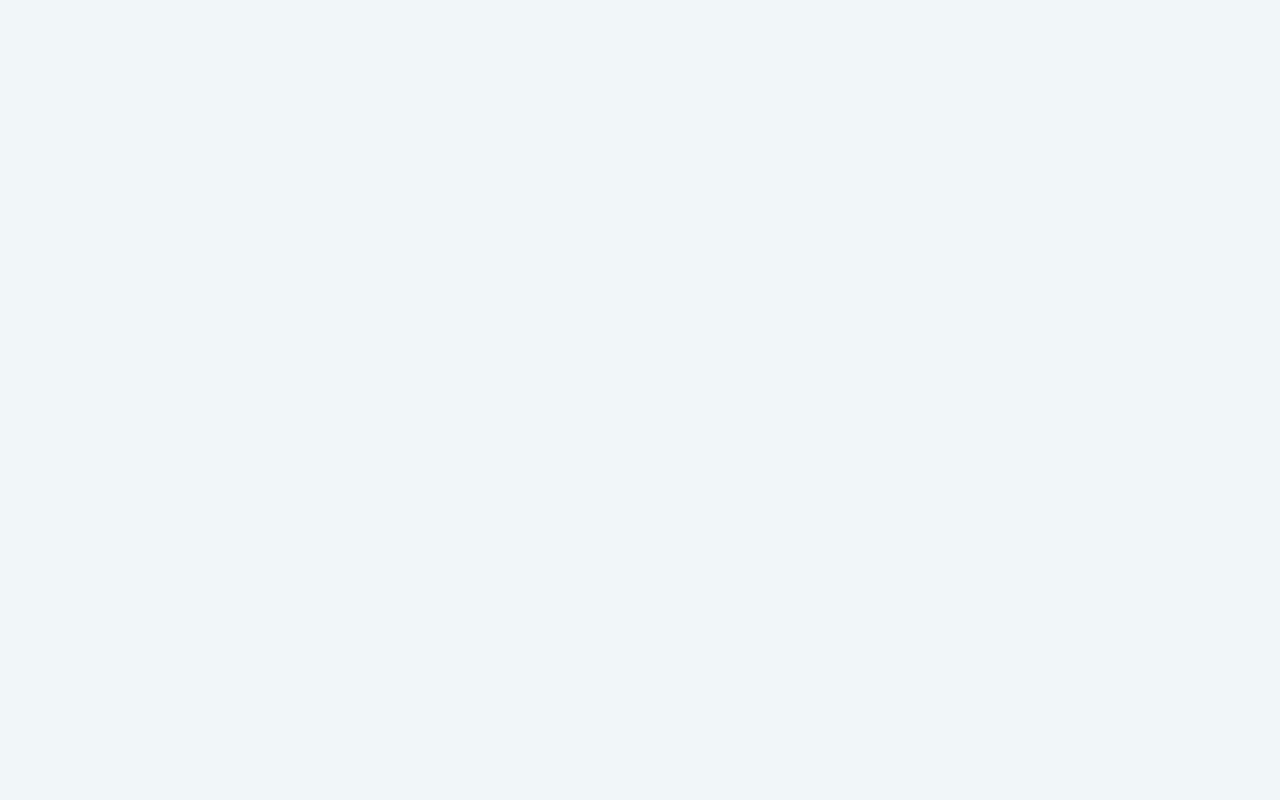
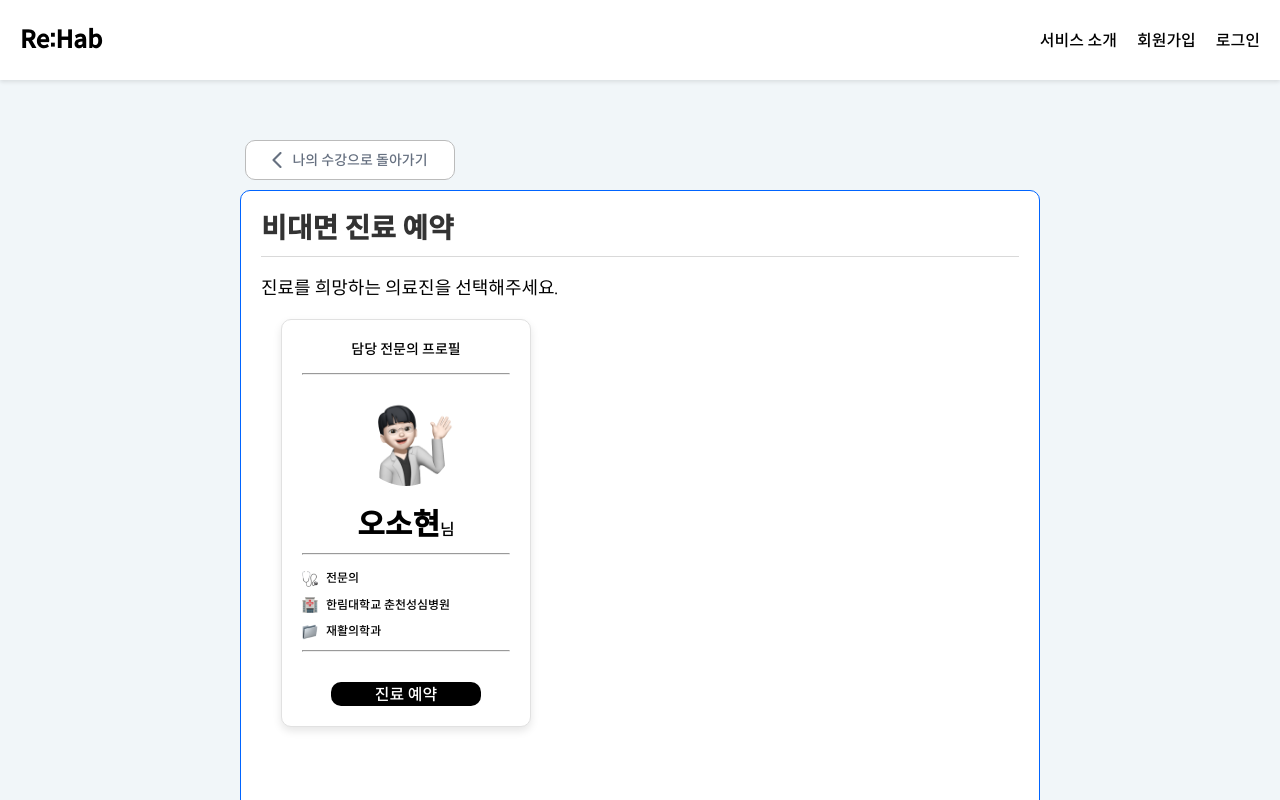
Before and after one commit to sync-without-async/Rehab-FrontEnd, a React (Vite) app: page /userreserve in a window 1280 px wide. Before the commit this address had no page. Shown: the top 800 px of the page. Built offline with nearby package versions, Linux system fonts and the light colour scheme.

Commit message:
Feat: 비대면 예약 의료진 예약 컴포넌트 구현( 해당 환자의 의료진 데이터 연결)

```diff
--- a/src/App.jsx
+++ b/src/App.jsx
@@ -4,6 +4,7 @@ import SignupPage from "./pages/SignupPage.jsx";
 import MyUserPage from './pages/User/MyUserPage.jsx';
 import DevelopPage from './pages/DevelopPage.jsx';
 import UserUntactReservePage from './pages/User/UserUntactReservePage.jsx';
+import UserReservePage from './pages/User/UserReservePage.jsx';
 import styled from "styled-components";
 import "./App.scss";
 
@@ -22,6 +23,7 @@ function App() {
           <Route path="/" element={<DevelopPage />} />
           <Route path="/userdash" element={<MyUserPage/>}/>
           <Route path="/useruntactreserve" element={<UserUntactReservePage/>} />
+          <Route path="/userreserve" element={<UserReservePage />} />
         </Routes>
       </Container>
     </Router>
--- /dev/null
+++ b/src/components/UserDashBoard/UserDoReserve.jsx
@@ -0,0 +1,51 @@
+import styled from "styled-components";
+import UserSelectCard from "./UserSelectCard";
+
+const Container = styled.div`
+  width: 800px;
+  height: 885px;
+  margin: 0 auto;
+  padding: 20px;
+  border: 1px solid #0064ff;
+  border-radius: 10px;
+  background-color: #ffffff;
+  font-family: "Spoqa Han Sans Neo", "sans-serif";
+  position: relative;
+`;
+
+const Title = styled.h1`
+  font-size: 28px;
+  font-weight: bold;
+  color: #333;
+  display: inline-block;
+`;
+
+const Divider = styled.hr`
+  width: 100%;
+  height: 1px;
+  background-color: #d9d9d9;
+  border: none;
+  margin-top: 10px;
+  margin-bottom: 20px;
+`;
+
+const Info = styled.p`
+  margin-top: 20px;
+  font-size: 18px;
+  font-weight: 300;
+  color: #000000;
+`
+
+const UserDoReserve = () => {
+
+  return (
+    <Container>
+      <Title>비대면 진료 예약</Title>
+      <Divider />
+      <Info>진료를 희망하는 의료진을 선택해주세요.</Info>
+      <UserSelectCard/>
+    </Container>
+  );
+};
+
+export default UserDoReserve;
--- /dev/null
+++ b/src/components/UserDashBoard/UserSelectCard.jsx
@@ -0,0 +1,139 @@
+import { useState, useEffect } from 'react';
+import styled from 'styled-components';
+import Icondoctor from "../../assets/icons/icondoctor.png";
+import Iconmajor from "../../assets/icons/iconmajor.png";
+import Iconhospital from "../../assets/icons/iconhospital.png";
+import DoctorImage from "../../assets/images/user/Odoctor.png";
+import TherapistImage from "../../assets/images/user/Otherapist.png";
+import {userLogin} from "../../librarys/login-api";
+
+const Card = styled.div`
+    width: 250px;
+    border: 1px solid #e1e1e1;
+    padding: 20px;
+    border-radius: 10px;
+    box-shadow: 0 4px 8px rgba(0,0,0,0.1);
+    text-align: center;
+    margin: 20px;
+    font-family: 'Spoqa Han Sans Neo', 'sans-serif';
+    background-color: #ffffff;
+`;
+
+const Title = styled.h1`
+    font-size: 14px;
+    margin-bottom: 15px;
+`;
+
+const Separator = styled.hr`
+    width: 100%;
+    height: 2px;
+    background-color: #D9D9D9;
+    margin-bottom: 15px;
+    margin-top:10px;
+`;
+
+const ImageContainer = styled.div`
+    width: 96px;
+    height: 96px;
+    border-radius: 50%;
+    margin: 0 auto;
+    margin-bottom: 20px;
+    overflow: hidden;
+`;
+
+const Avatar = styled.img`
+    width: 100%;
+    height: 100%;
+`;
+
+const UserName = styled.span`
+    font-size: 30px;
+    font-weight: bold;
+    font-family: 'Spoqa Han Sans Neo', 'sans-serif';
+`;
+
+const UserTitle = styled.span`
+    font-size: 16px;
+    font-family: 'Spoqa Han Sans Neo', 'sans-serif';
+`;
+
+const Info = styled.div`
+    font-family: 'Spoqa Han Sans Neo', 'sans-serif';
+    font-size: 12px;
+    margin-bottom: 10px;
+    text-align: left;
+`;
+
+const Button = styled.button`
+    width: 150px;
+    height: 24px;
+    border-radius: 10px;
+    background-color: #000;
+    color: #fff;
+    font-family: 'Spoqa Han Sans Neo', 'sans-serif';
+    cursor: pointer;
+    border: none;
+    align-self: center;
+    margin-top: 15px;
+`;
+
+const Icon = styled.img`
+    width: 16px;
+    height: 16px;
+    margin-right: 8px;
+    vertical-align: middle;
+`;
+
+const UserSelectCard = () => {
+  const [userData, setUserData] = useState(null);
+  const [doctorData, setDoctorData] = useState(null);
+  const [therapistData, setTherapistData] = useState(null);
+
+  useEffect(() => {
+      async function fetchUserData() {
+          const data = await userLogin('HL0001', '123456');
+          if (data) {
+              setUserData(data);
+
+
+              const doctorDetails = await userLogin('doctor', '123456');
+              setDoctorData(doctorDetails);
+
+
+              const therapistDetails = await userLogin('therapist', '123456');
+              setTherapistData(therapistDetails);
+          }
+      }
+      fetchUserData();
+  }, []);
+
+  if (!userData) return null;
+
+  return (
+      <Card>
+          <Title>{userData.assignedDoctor ? "담당 전문의 프로필" : "담당 재활치료사 프로필"}</Title>
+          <Separator />
+          <ImageContainer>
+              <Avatar src={userData.assignedDoctor ? DoctorImage : TherapistImage} alt="avatar" />
+          </ImageContainer>
+          <UserName>{userData.name}</UserName><UserTitle>님</UserTitle>
+          <Separator />
+          <Info>
+              <Icon src={Icondoctor} alt="role-icon" />
+              {userData.assignedDoctor ? "전문의" : "재활치료사"}
+          </Info>
+          <Info>
+              <Icon src={Iconhospital} alt="workplace-icon" />
+              {userData.assignedDoctor ? doctorData.workplace : therapistData.workplace}
+          </Info>
+          <Info>
+              <Icon src={Iconmajor} alt="major-icon" />
+              {userData.assignedDoctor ? doctorData.major : therapistData.major}
+          </Info>
+          <Separator />
+          <Button>진료 예약</Button>
+      </Card>
+  );
+}
+
+export default UserSelectCard;
--- a/src/librarys/login-api.js
+++ b/src/librarys/login-api.js
@@ -10,7 +10,7 @@ export async function userLogin(id, password) {
       assignedDoctor: "김정원", // 배정된 전문의
       assignedTherapist: "오민혁", // 배정된 재활치료사
       recentVisitDate: "2023.09.01", // 최근 외래 진료일
-          nextReservationDate: "2023.09.11" // 다음 외래 예약일
+      nextReservationDate: "2023.09.11", // 다음 외래 예약일
     },
     // Admin1: 전문의
     {
@@ -18,6 +18,8 @@ export async function userLogin(id, password) {
       id: "doctor",
       password: "123456",
       name: "김정원",
+      major: "재활의학과",
+      workplace: "한림대학교 춘천성심병원",
       admin: true,
     },
     // Admin2: 재활치료사
@@ -26,6 +28,8 @@ export async function userLogin(id, password) {
       id: "therapist",
       password: "123456",
       name: "오민혁",
+      major: "팔 재활",
+      workplace: "한림대학교 춘천성심병원 재활의료센터",
       admin: true,
     },
   ];
@@ -47,12 +51,14 @@ export async function userLogin(id, password) {
         assignedDoctor: account.assignedDoctor,
         assignedTherapist: account.assignedTherapist,
         recentVisitDate: account.recentVisitDate,
-              nextReservationDate: account.nextReservationDate
+        nextReservationDate: account.nextReservationDate,
       };
       case "admin1":
         return {
           email: account.id,
           name: account.name,
+          major: account.major,
+          workplace: account.workplace,
           access_token: "admin1_token1",
           refresh_token: "admin1_token2",
           admin: account.admin,
@@ -61,6 +67,8 @@ export async function userLogin(id, password) {
         return {
           email: account.id,
           name: account.name,
+          major: account.major,
+          workplace: account.workplace,
           access_token: "admin2_token1",
           refresh_token: "admin2_token2",
           admin: account.admin,
@@ -72,7 +80,7 @@ export async function userLogin(id, password) {
 
 // 임시로 환자에게 할당된 과제 데이터를 추가
 const userExercises = {
-  "HL0001": [
+  HL0001: [
     { id: "1", name: "팔 운동 1", accuracy: "80%", judgement: "합격" },
     { id: "2", name: "팔 운동 2", accuracy: "80%", judgement: "합격" },
     { id: "3", name: "팔 운동 3", accuracy: "40%", judgement: "불합격" },
@@ -80,8 +88,8 @@ const userExercises = {
     { id: "5", name: "팔 운동 5", accuracy: "0%", judgement: "미수강" },
     { id: "6", name: "팔 운동 6", accuracy: "0%", judgement: "미수강" },
     { id: "7", name: "팔 운동 7", accuracy: "0%", judgement: "미수강" },
-      { id: "8", name: "팔 운동 8", accuracy: "0%", judgement: "미수강" }
-  ]
+    { id: "8", name: "팔 운동 8", accuracy: "0%", judgement: "미수강" },
+  ],
 };
 
 // 환자의 ID를 입력받아 해당 환자에게 할당된 과제 데이터를 반환하는 함수
@@ -91,18 +99,20 @@ export function getUserExercises(userId) {
 
 // 기존 login-api.js 파일에 비대면 진료 기록 추가
 const userUntactRecords = {
-  "HL0001": [
+  HL0001: [
     {
       date: "2023.08.31",
       doctorName: "김정원 전문의",
-      record: "환자는 3일 전부터 갑자기 시작된 기침과 가래를 주소로 내원하였음. 체온 측정 결과 38.2도로 발열 증상도 있음. 오늘 진료를 통해 급성 기관지염으로 진단하고, 관련 약물 처방하였음. 1주 후 재진을 권장함."
+      record:
+        "환자는 3일 전부터 갑자기 시작된 기침과 가래를 주소로 내원하였음. 체온 측정 결과 38.2도로 발열 증상도 있음. 오늘 진료를 통해 급성 기관지염으로 진단하고, 관련 약물 처방하였음. 1주 후 재진을 권장함.",
     },
     {
       date: "2023.09.22",
       doctorName: "오민혁 재활치료사",
-      record: "환자는 3일 전부터 갑자기 시작된 기침과 가래를 주소로 내원하였음. 체온 측정 결과 38.2도로 발열 증상도 있음. 오늘 진료를 통해 급성 기관지염으로 진단하고, 관련 약물 처방하였음. 1주 후 재진을 권장함."
-    }
-  ]
+      record:
+        "환자는 3일 전부터 갑자기 시작된 기침과 가래를 주소로 내원하였음. 체온 측정 결과 38.2도로 발열 증상도 있음. 오늘 진료를 통해 급성 기관지염으로 진단하고, 관련 약물 처방하였음. 1주 후 재진을 권장함.",
+    },
+  ],
 };
 
 // 비대면 진료 기록을 반환하는 함수
--- /dev/null
+++ b/src/pages/User/UserReservePage.jsx
@@ -0,0 +1,34 @@
+import styled from 'styled-components';
+import Header from '../../components/Header/Header';
+import BackButton from "../../components/Button/BackButton";
+import UserDoReserve from '../../components/UserDashBoard/UserDoReserve';
+
+
+const PageContainer = styled.div`
+  display: flex;
+  flex-direction: column;
+  height: 100vh;
+`;
+
+const CenteredContainer = styled.div`
+  display: flex;
+  flex-direction: column;
+  justify-content: center;
+  align-items: center;
+  flex: 1;
+`;
+
+
+const UserReservePage = () => {
+  return (
+    <PageContainer>
+      <Header/>
+      <CenteredContainer>
+        <BackButton pageName="나의 수강" />
+        <UserDoReserve/>
+      </CenteredContainer>
+    </PageContainer>
+  );
+}
+
+export default UserReservePage;
```
Also changed, not shown: src/assets/icons/iconmajor.png (added). Lines whose indentation alone changed are shown as unchanged.
